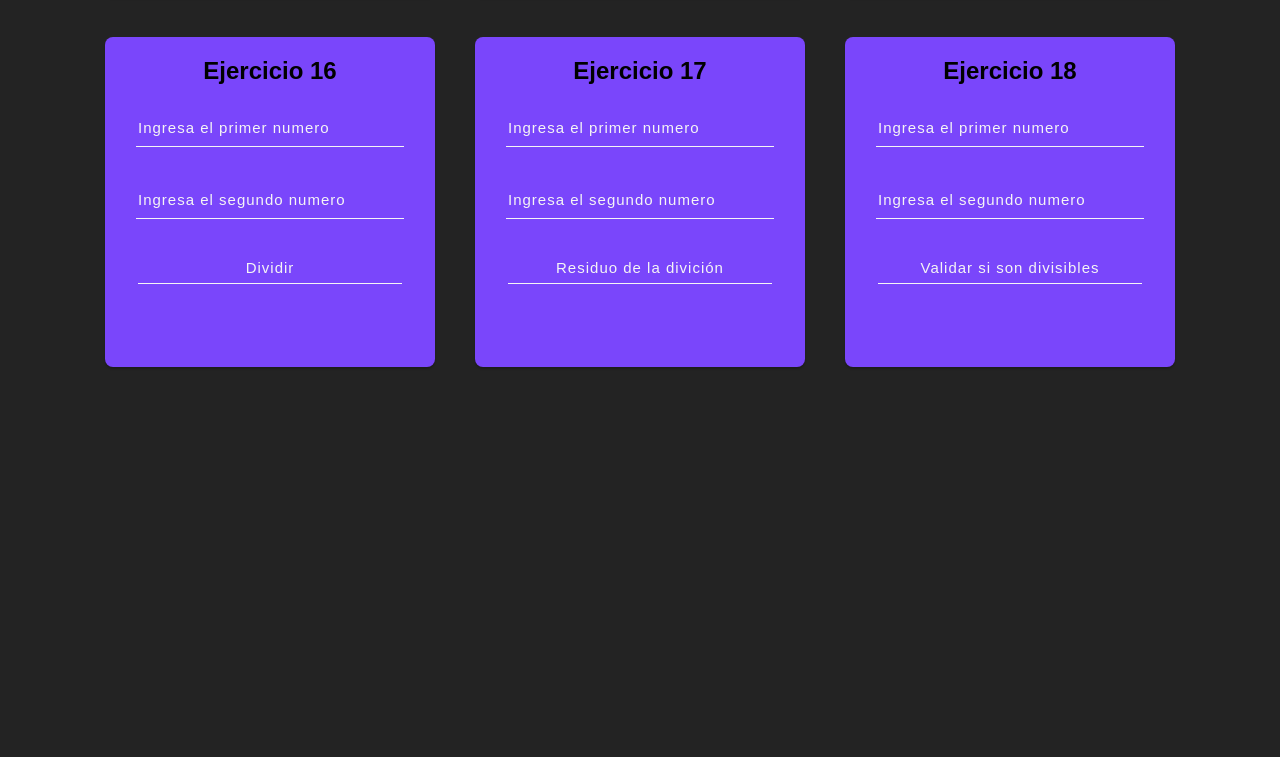
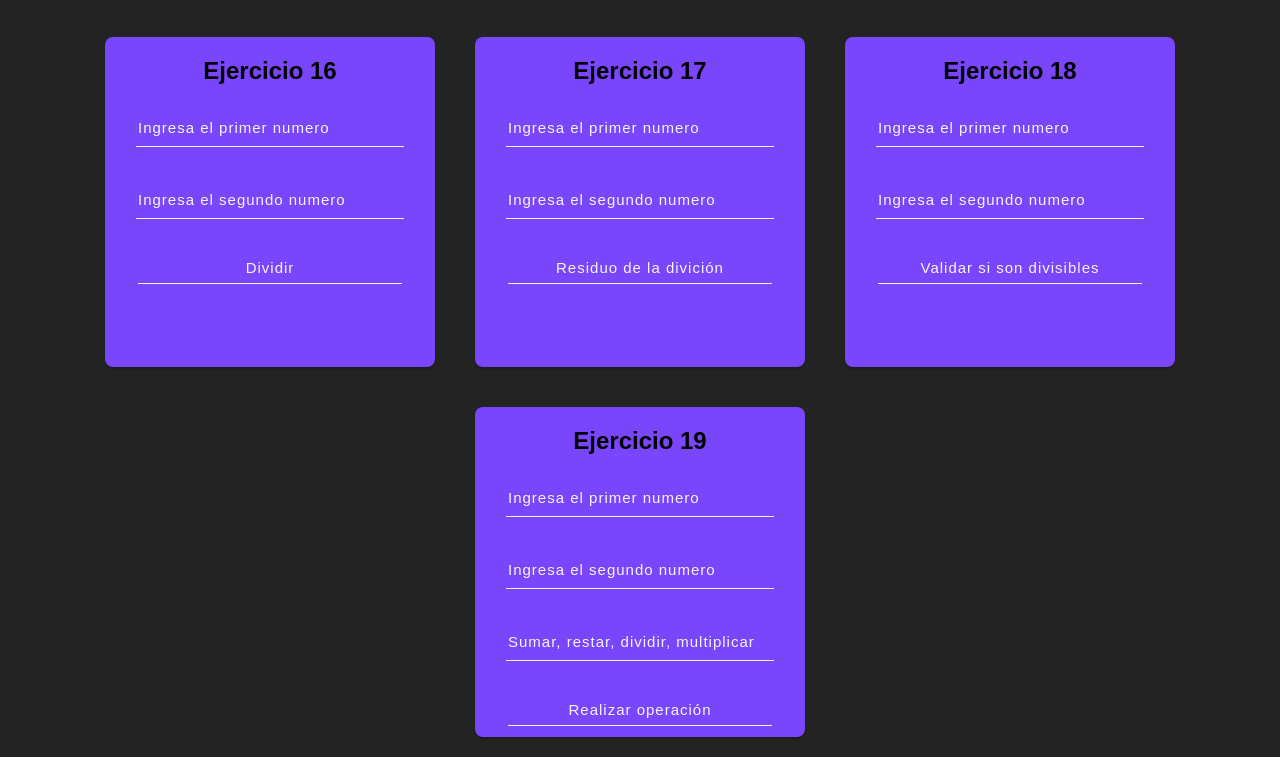
Before and after one commit to jame291104/bit06exercises, a plain HTML site: page docs/index2.html in a window 1280 px wide. Shown: the part 1913-2670 px from the top of the page. Before the commit the page ends 2300 px from the top, so only its background shows below. Drawn offline with Linux system fonts and the light colour scheme; some packages are replaced by stand-ins of ours; a script that the page names is missing.

Commit message:
avances al 80%

```diff
--- a/docs/Js2/main2.js
+++ b/docs/Js2/main2.js
@@ -256,3 +256,42 @@ function saludar() {
       });
     }
   }
+
+  function math(){
+    let n1 = parseInt(document.getElementById("n1").value);
+    let n2 = parseInt(document.getElementById("n2").value);
+    let maths = document.getElementById("maths").value;
+
+    switch (maths) {
+      case 'sumar':
+        Swal.fire(
+          ` ${n1} + ${n2} = ${n1 + n2}` , '',
+          'success'
+        );
+        break;
+      case 'restar':
+        Swal.fire(
+          ` ${n1} - ${n2} = ${n1 - n2}` , '',
+          'success'
+        );
+        break;
+      case 'multiplicar':
+        Swal.fire(
+          ` ${n1} x ${n2} = ${n1 * n2}` , '',
+          'success'
+        );
+        break;
+      case 'dividir':
+        Swal.fire(
+          ` ${n1} / ${n2} = ${n1 / n2}` , '',
+          'success'
+        );
+        break;
+      default:
+        Swal.fire({
+          icon: 'error',
+          title: `La operación ${maths} no está disponible`,
+        });
+        break;
+    }
+    }
--- a/docs/css2/main2.css
+++ b/docs/css2/main2.css
@@ -703,3 +703,41 @@ body{
 .container .card-18:hover h2{
     color: #f5f5f5;
 }
+
+/*Carta 19*/
+.container .card-19{
+    width: 330px;
+    height: 330px;
+    border-radius: 8px;
+    box-shadow: 0 2px 2px rgba(0, 0, 0, 0.2);
+    overflow: hidden;
+    margin: 20px;
+    text-align: center;
+    transition: all 0.25s;
+    background-color: #7a46fb;
+}
+.container .card-19:hover{
+    transform: translateY(-15px);
+    box-shadow: 0 12px 16px rgba(0, 0, 0, 0.439);
+}
+.container .card-19 input{
+    width: 80%;
+    height: 35px;
+    padding-top: 5px;
+    margin-bottom: 30px;
+    background: transparent;
+    border-bottom: 1px solid #f5f5f5;
+    border-top: none;
+    border-left: none;
+    border-right: none;
+    color: #f5f5f5;
+    outline: none;
+    font-size: 15px;
+    letter-spacing: 1px;
+}
+.container .card-19 ::placeholder{
+    color: #f5f5f5;
+}
+.container .card-19:hover h2{
+    color: #f5f5f5;
+}
--- a/docs/index2.html
+++ b/docs/index2.html
@@ -106,6 +106,14 @@
             <input type="text" placeholder="Ingresa el segundo numero" id="divisor3">
             <input type="submit" onclick="dividir3()" value="Validar si son divisibles">
         </div>
+        <div class="card-19">
+            <h2>Ejercicio 19</h2>
+            <input type="text" placeholder="Ingresa el primer numero" id="n1">
+            <input type="text" placeholder="Ingresa el segundo numero" id="n2">
+            <input type="text" placeholder="Sumar, restar, dividir, multiplicar" id="maths">
+            <input type="submit" onclick="math()" value="Realizar operación">
+        </div>
+
     </div>
 </body>
 <script src="Js2/main2.js"></script>
```
